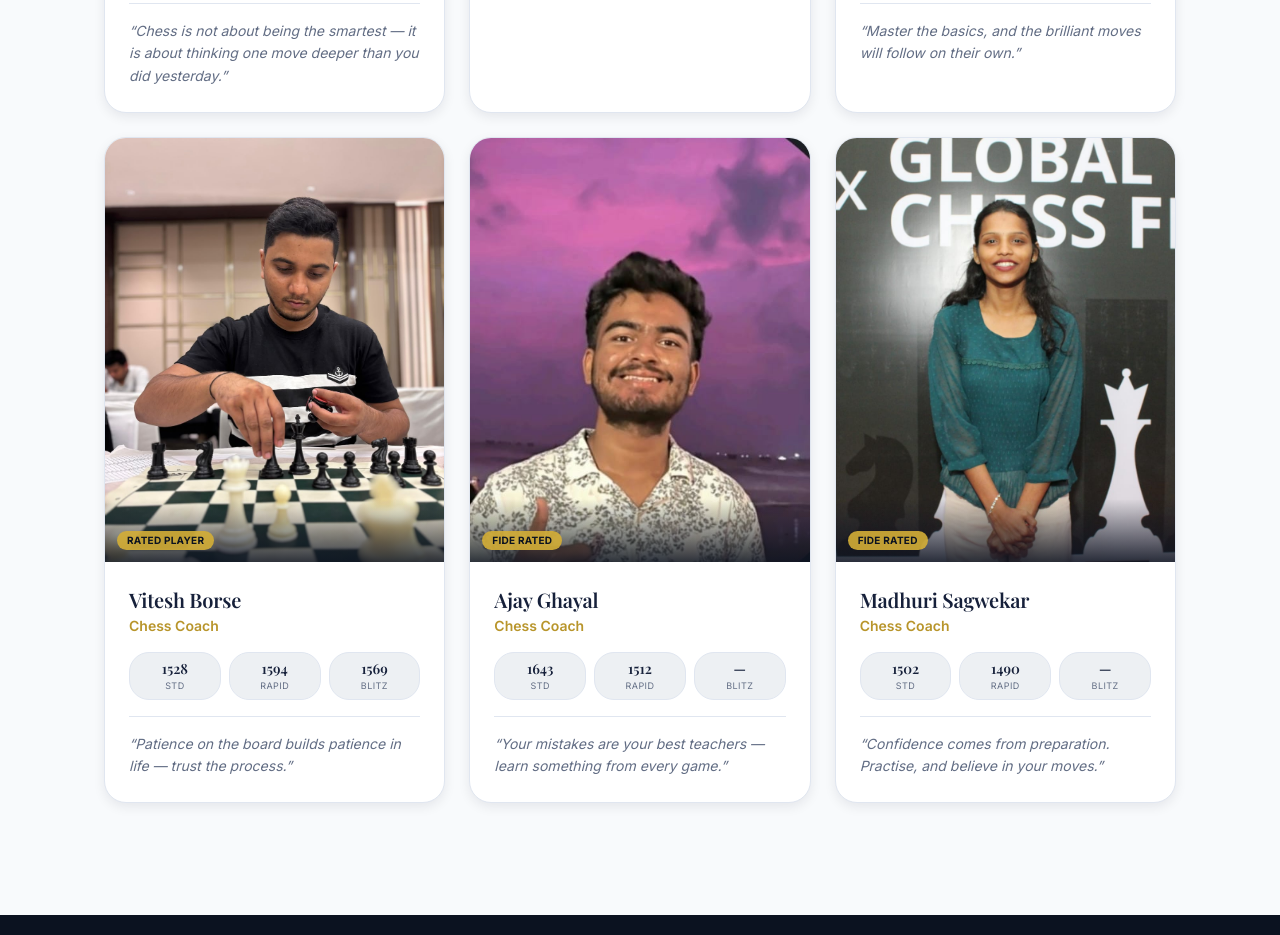
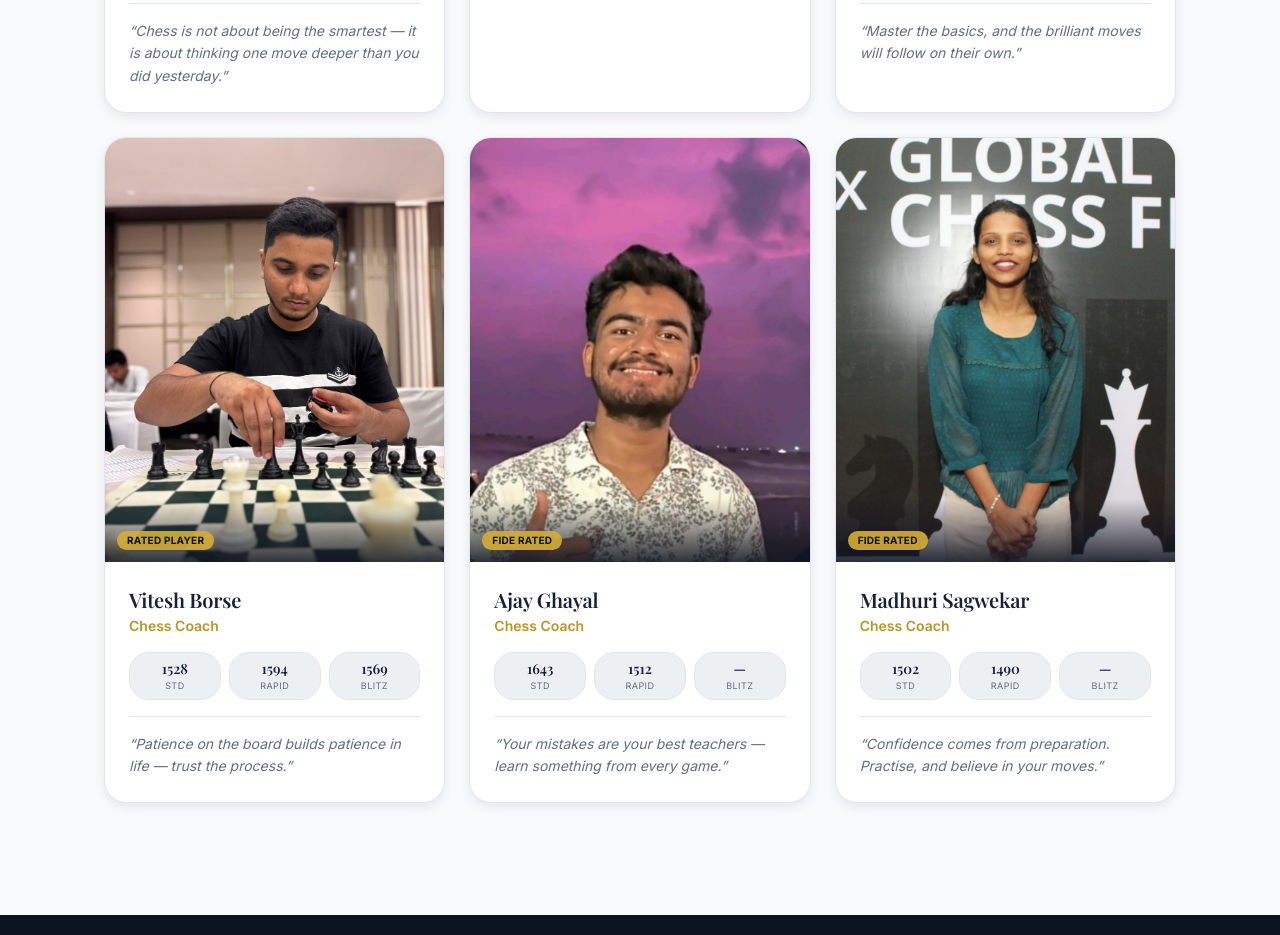
Before and after one commit to Chinmmaayyy/DD__CHESSACADEMY, a React (Vite) app: page /coaches in a window 1280 px wide. Shown: the part 940-1875 px from the top of the page. Built offline with nearby package versions, Linux system fonts and the light colour scheme.

Commit message:
Coaches: per-coach portrait focus point; nudge Ajay's crop down

```diff
--- a/src/data/instructors.ts
+++ b/src/data/instructors.ts
@@ -13,6 +13,8 @@ export interface Instructor {
   photo?: string
   ratings?: { std?: number; rapid?: number; blitz?: number }
   tags?: string[]
+  /** CSS object-position for the portrait crop (default 'top'). */
+  focus?: string
 }
 
 export const instructors: Instructor[] = [
@@ -52,6 +54,7 @@ export const instructors: Instructor[] = [
     name: 'Ajay Ghayal',
     title: 'Chess Coach',
     photo: ajay,
+    focus: '50% 32%',
     ratings: { std: 1643, rapid: 1512 },
     tags: ['FIDE Rated'],
     quote: 'Your mistakes are your best teachers — learn something from every game.',
--- a/src/pages/CoachesPage.tsx
+++ b/src/pages/CoachesPage.tsx
@@ -45,7 +45,8 @@ export function CoachesPage() {
                       src={person.photo}
                       alt={person.name}
                       loading="lazy"
-                      className="h-full w-full object-cover object-top"
+                      className="h-full w-full object-cover"
+                      style={{ objectPosition: person.focus ?? 'top' }}
                     />
                   ) : (
                     <span className="grid h-full w-full place-items-center bg-inverse font-display text-6xl font-semibold text-gold-400">
```
